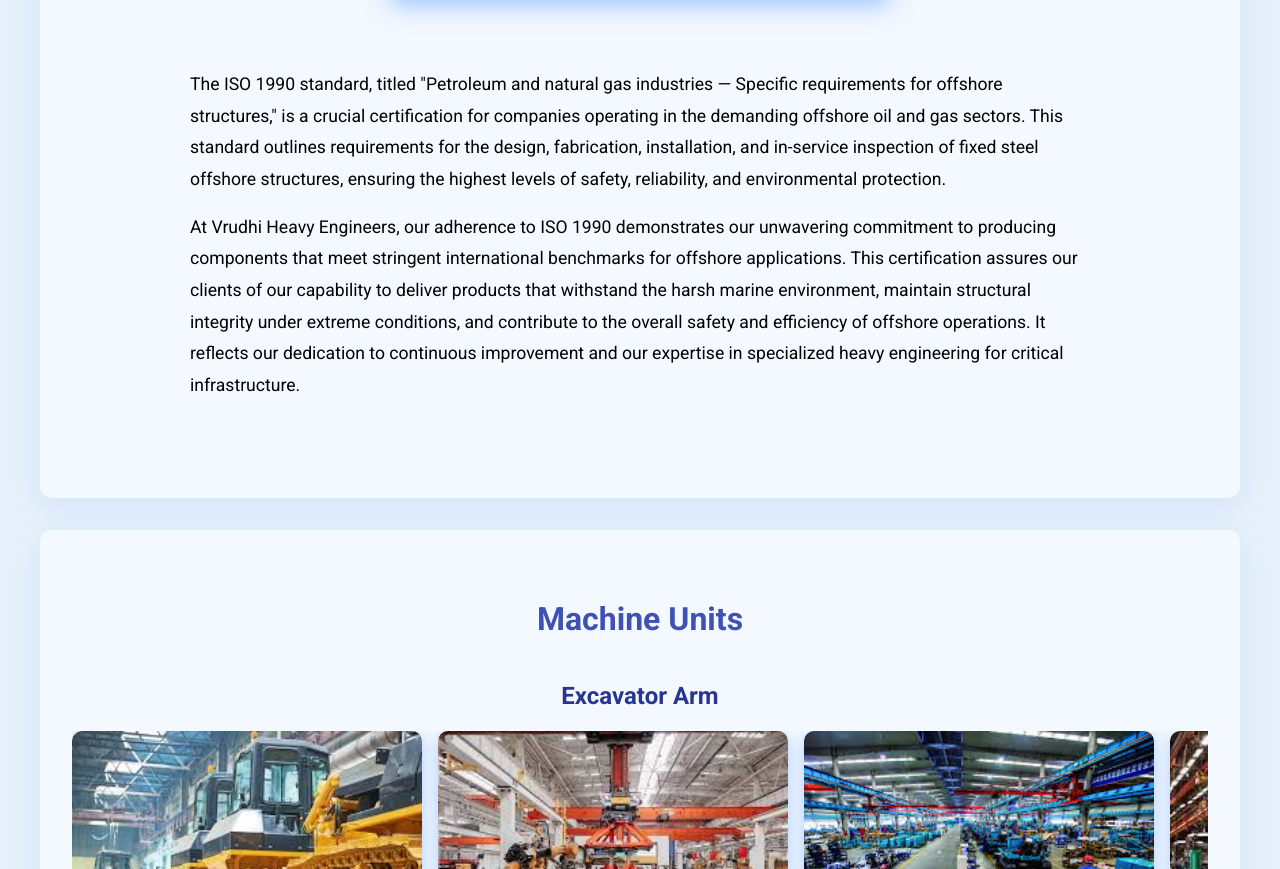
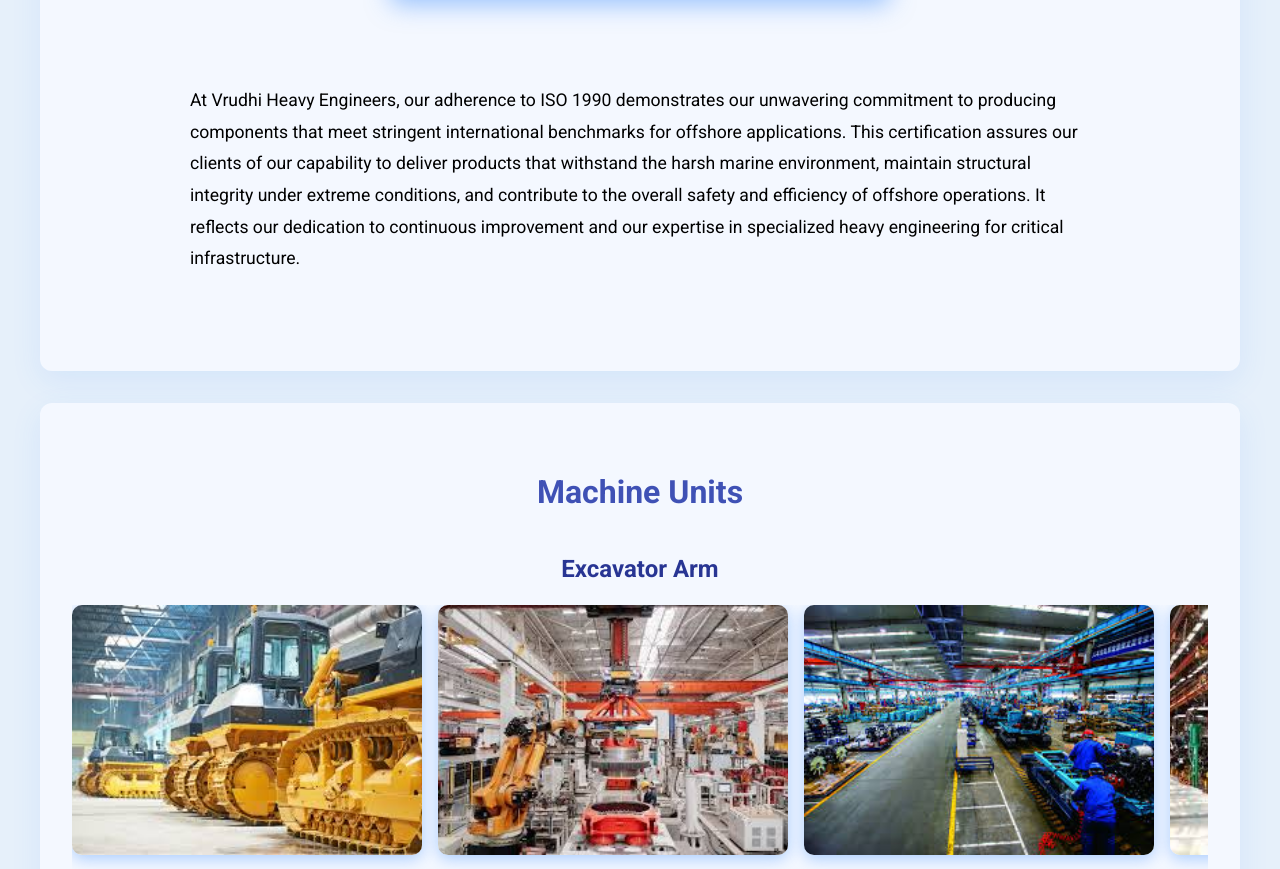
Before and after one commit to neha-kaji/vrudhi-heavy-1, a plain HTML site: page index.html in a window 1280 px wide. Shown: the part 1486-2355 px from the top of the page. Drawn offline with Linux system fonts and the light colour scheme.

Commit message:
Changes 3

```diff
--- a/index.html
+++ b/index.html
@@ -611,9 +611,6 @@
         <img src="images/iso.jpg" alt="ISO 1990 Certification" data-info="Official ISO 1990 certification for our quality management systems.">
     </div>
     <div class="content-section">
-      <p>
-        The ISO 1990 standard, titled "Petroleum and natural gas industries — Specific requirements for offshore structures," is a crucial certification for companies operating in the demanding offshore oil and gas sectors. This standard outlines requirements for the design, fabrication, installation, and in-service inspection of fixed steel offshore structures, ensuring the highest levels of safety, reliability, and environmental protection.
-      </p>
       <p style="margin-top: 1rem;">
         At Vrudhi Heavy Engineers, our adherence to ISO 1990 demonstrates our unwavering commitment to producing components that meet stringent international benchmarks for offshore applications. This certification assures our clients of our capability to deliver products that withstand the harsh marine environment, maintain structural integrity under extreme conditions, and contribute to the overall safety and efficiency of offshore operations. It reflects our dedication to continuous improvement and our expertise in specialized heavy engineering for critical infrastructure.
       </p>
```
